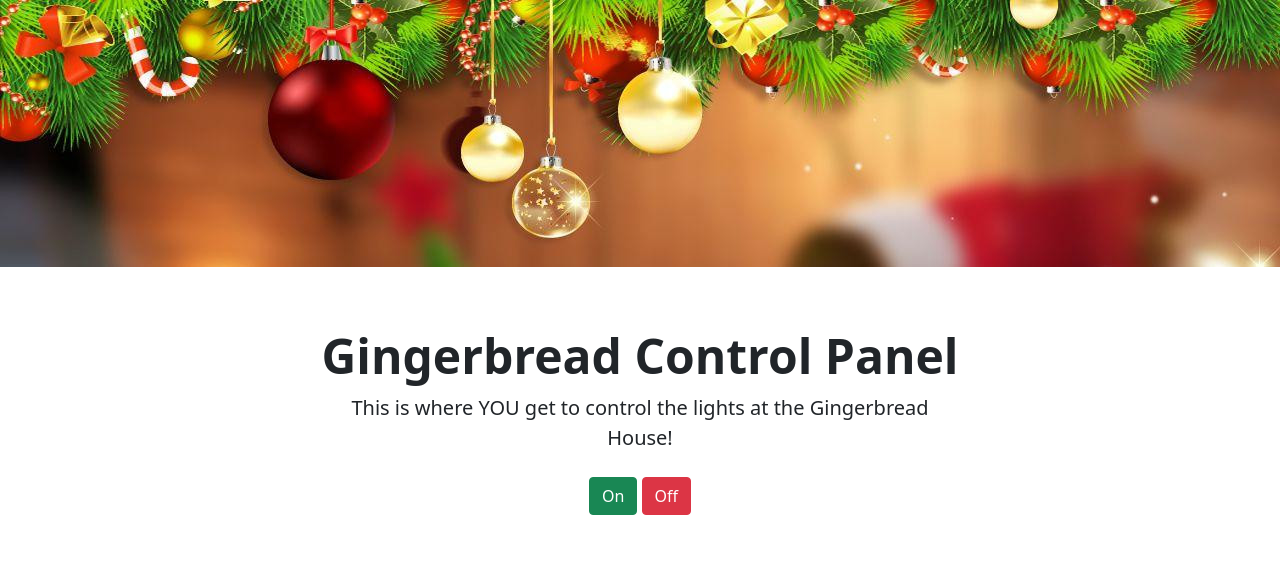
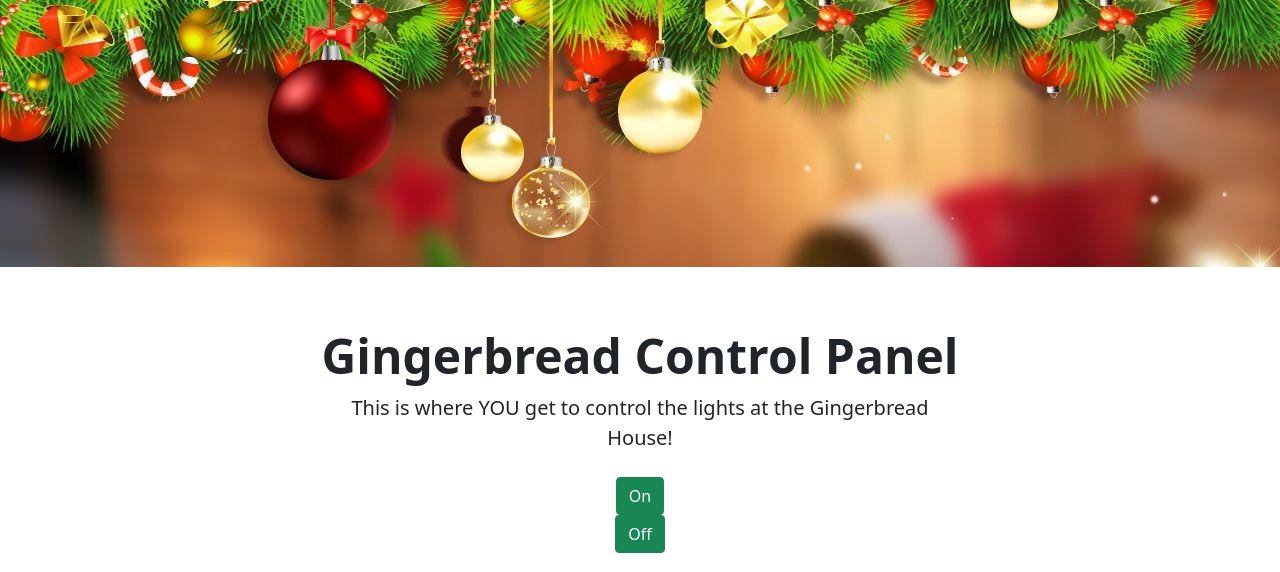
Before and after one commit to geeksteev/tollhouse, a Flask app: page / in a window 1280 px wide; the page is wider, and only the part inside the window is pictured. Shown: the top 572 px of that part. Run offline with Flask 2, Linux system fonts and the light colour scheme; some libraries are stand-ins or nearby versions.

Commit message:
Let's try that shit again...

```diff
--- a/app.py
+++ b/app.py
@@ -1,4 +1,6 @@
 from flask import Flask, render_template
+import RPi.GPIO as GPIO
+import time
 
 app = Flask(__name__)
 
@@ -6,5 +8,41 @@ app = Flask(__name__)
 def index():
     return render_template('subfolder/index.html', status=True)
 
+
+@app.route('/lightsOn', methods=['POST', 'GET'])
+def lightsOn():
+    GPIO.setmode(GPIO.BOARD)
+    GPIO.setwarnings(False)
+
+    GPIO.setup(11, GPIO.OUT)
+    GPIO.setup(13, GPIO.OUT)
+
+    red = 11
+    green = 13
+
+    while 1 == 1:
+        GPIO.output(red, True)
+        time.sleep(1)
+        GPIO.output(red, False)
+
+        GPIO.output(green, True)
+        time.sleep(1)
+        GPIO.output(green, False)
+
+    GPIO.cleanup()
+
+@app.route('/lightsOff', methods=['POST', 'GET'])
+def lightsOff():
+    GPIO.setmode(GPIO.BOARD)
+    GPIO.setwarnings(False)
+
+    GPIO.setup(11, GPIO.OUT)
+    GPIO.setup(13, GPIO.OUT)
+
+    GPIO.cleanup()
+
+    return render_template('subfolder/index.html')
+
+
 if __name__ == '__main__':
     app.run(debug=True, host='0.0.0.0')
--- a/templates/subfolder/index.html
+++ b/templates/subfolder/index.html
@@ -35,11 +35,14 @@
             <p class="lead mb-4">This is where YOU get to control the lights at the Gingerbread House!
             </p>
         </div>
-        <div class="text-center">
-            <p id="btnStatus"></p>
-            <button id=btnOn type="button" class="btn btn-success">On</button>
-            <button id=btnOff type="button" class="btn btn-danger">Off</button>
-        </div>
+        <form class="grid" action="/lightsOn" method="POST">
+            <center><input class="btn btn-success mx-2" type="submit" value="On"></center>
+        </form>
+
+        <form class="grid" action="/lightsOff" method="POST">
+            <center><input class="btn btn-success mx-2" type="submit" value="Off"></center>
+        </form>
+
         <div class="row" style="margin: 30px"></div>
         <form class="form-inline">
             <div class="btn-group">
```
